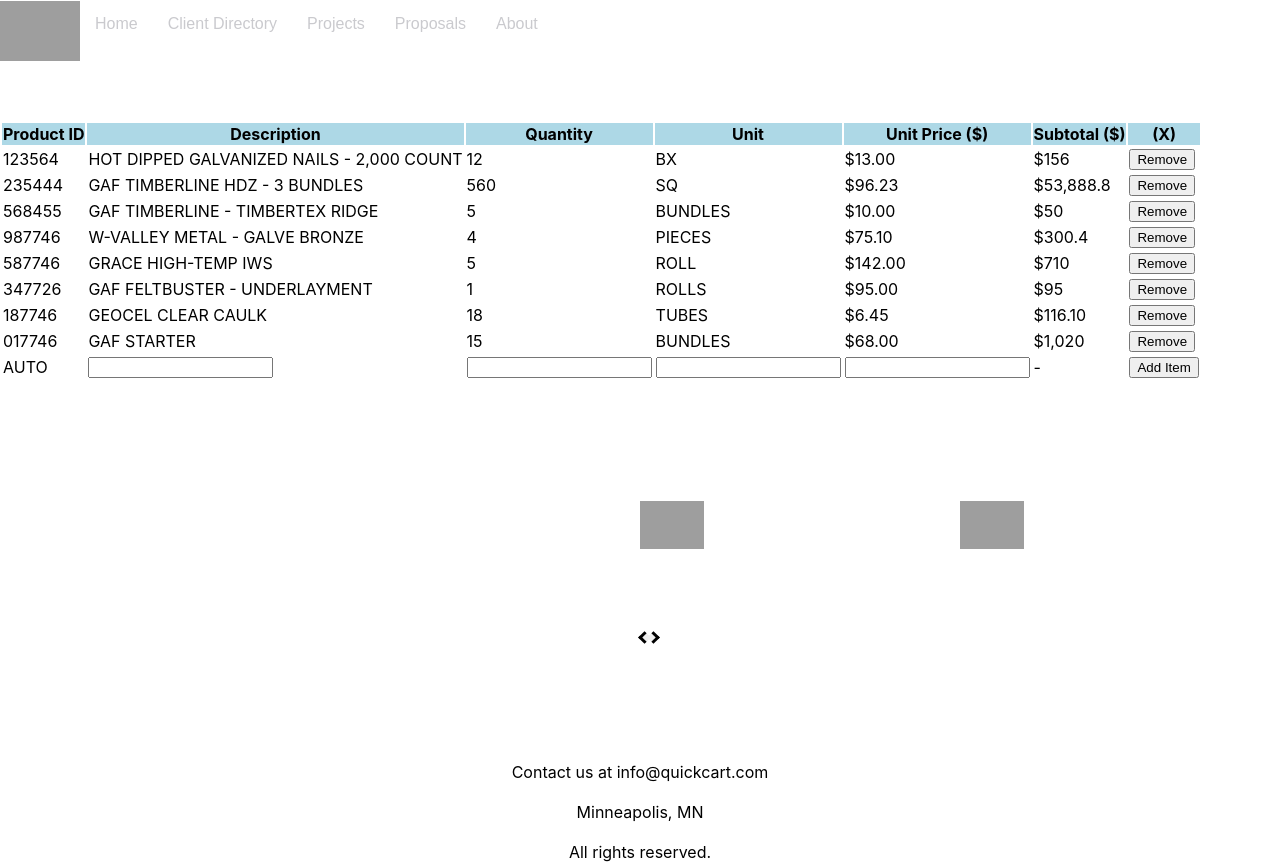
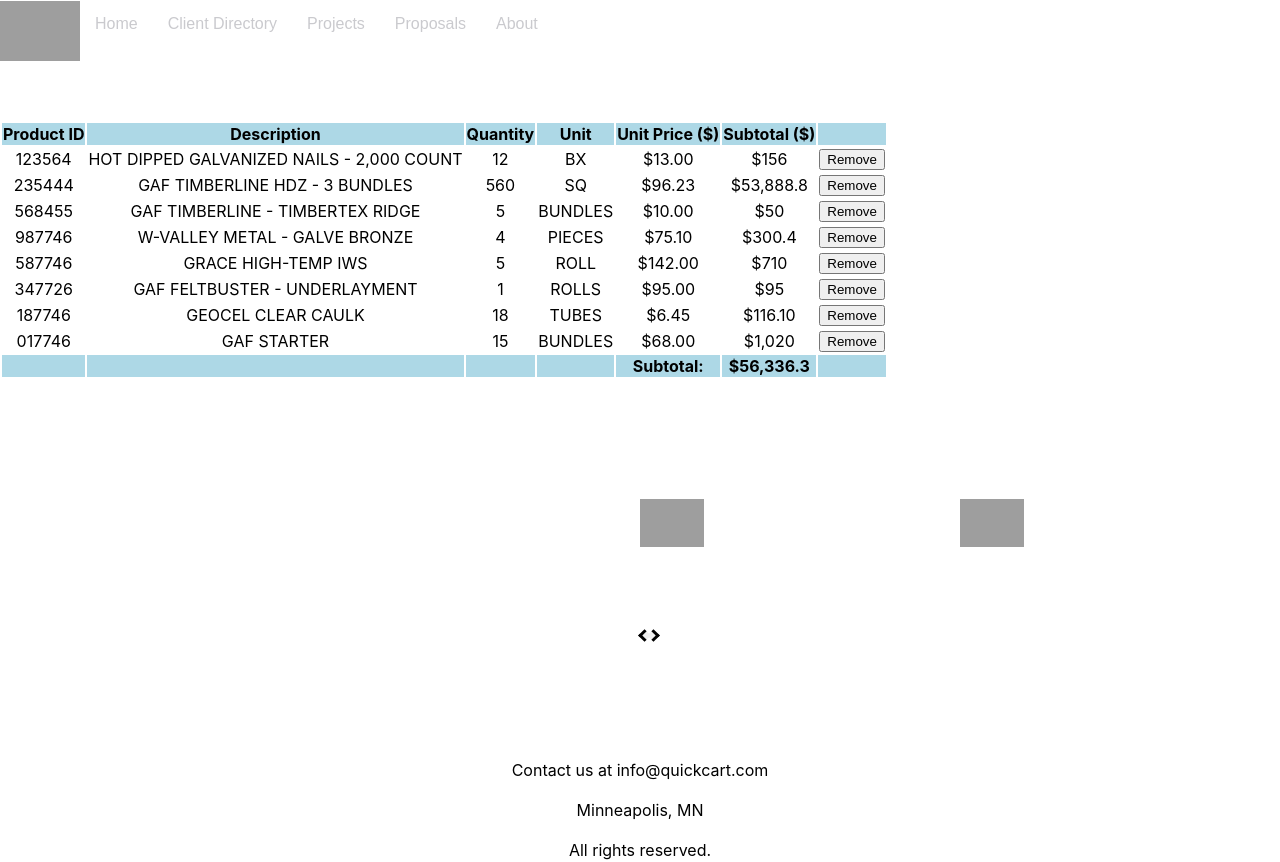
Before and after one commit to rmulrennan01/QuickCart, a React (Create React App) app: page / in a window 1280 px wide. Built offline with nearby package versions, Linux system fonts and the light colour scheme; grey boxes are pictures that could not be loaded.

Commit message:
added ability to remove line item from table

```diff
--- a/package.json
+++ b/package.json
@@ -7,7 +7,9 @@
     "@testing-library/react": "^11.2.7",
     "@testing-library/user-event": "^12.8.3",
     "react": "^17.0.2",
+    "react-currency-format": "^1.0.0",
     "react-dom": "^17.0.2",
+    "react-router-dom": "^5.2.0",
     "react-scripts": "4.0.3",
     "web-vitals": "^1.1.2"
   },
--- a/src/App.js
+++ b/src/App.js
@@ -1,6 +1,6 @@
 import logo from './logo.svg';
 import './App.css';
-import './LineItem.js';
+
 
 import {BrowserRouter as Router, Switch, Route, Link} from "react-router-dom";
 
--- a/src/LineItem.css
+++ /dev/null
@@ -1,70 +0,0 @@
-.lineItem__row{
-    display: flex;
-    flex-direction: row;
-
-    color: black;
-    background-color: white;
-    transition-duration: 0.4s; /* for hover*/
-    width: 50%;
-
-
-}
-
-.lineItem__row:hover{
-    color:white;
-    background-color: rgb(202, 202, 206);
-}
-
-.lineItem__desc{
-
-    border-style: solid;
-    border-color: grey;
-    border-width:1px;
-
-    width:20%;
-
-}
-
-.lineItem__qty{
-
-    border-style: solid;
-    border-color: grey;
-    border-width:1px;
-
-    width:20%;
-    left: 20%;
-}
-
-
-.lineItem__unit_price{
-
-    border-style: solid;
-    border-color: grey;
-    border-width:1px;
-
-    width:20%;
-    left: 40%;
-
-}
-
-
-.lineItem__rm{
-
-    border-style: solid;
-    border-color: grey;
-    border-width:1px;
-
-    width:20%;
-    left: 60%;
-}
-
-
-.lineItem__subtotal{
-
-    border-style: solid;
-    border-color: grey;
-    border-width:1px;
-
-    width:20%;
-    left: 80%;
-}
--- a/src/LineItem.js
+++ /dev/null
@@ -1,24 +0,0 @@
-import React from 'react';
-import CurrencyFormat from 'react-currency-format';
-import "./LineItem.css";
-
-
-function LineItem(props) {
-
-    return (
-        <div className="lineItem__row">
-            <div className="lineItem__desc"> {props.desc} </div>
-            <div className="lineItem__qty"> {props.qty} </div>
-            <div className="lineItem__unit_price">
-                {<CurrencyFormat value={props.unit_price} displayType={'text'} thousandSeparator={true} prefix={'$'} />}
-            </div>
-            <div className="lineItem__subtotal">
-                {<CurrencyFormat value={props.qty*props.unit_price} displayType={'text'} thousandSeparator={true} prefix={'$'} />}
-
-            </div>
-            <button className="lineItem__rm"> X </button>
-        </div>
-    )
-}
-
-export default LineItem
--- a/src/Table.js
+++ b/src/Table.js
@@ -3,12 +3,15 @@
 import { render } from 'react-dom';
 import TableContent from "./TableContent.js";
 import TableHead from "./TableHead.js";
+import TableFoot from "./TableFoot.js";
+
 
 function Table(props) {
 
     const [displayArray, setDisplayArray] = useState(props.items);
-    const [sortColumn, setSortColumn] = useState(0);
     const [ascendSort, setAscendSort] = useState(true);
+    const [runningSubtotal, setRunningSubtotal] = useState(0);
+    const [refresh, setRefresh] = useState(true);
     //var displayArray = props.items;
 
 
@@ -33,7 +36,18 @@
         n.subtotal = n.quantity*n.unit_price;
     }
 
+    const updateTotal = () => {
+        const newTotal = displayArray.reduce((total,currentVal) => total=total+currentVal.subtotal, 0);
+        setRunningSubtotal(newTotal);
+    }
 
+    const removeItem = (n) => {
+        const tempList = displayArray;
+        tempList.splice(n,1);
+        setDisplayArray(tempList);
+        setRefresh(!refresh); //only way to get dom to re-render by adding this prop alteration
+
+    }
 
 
 
@@ -41,17 +55,15 @@
         <div>
             <table>
                 <TableHead content={displayArray} tableSort={tableSort}/>
-                <TableContent content={displayArray} updateSubtotal={updateSubtotal}/>
+                <TableContent
+                    content={displayArray}
+                    updateSubtotal={updateSubtotal}
+                    updateTotal={updateTotal}
+                    removeItem={removeItem}
+                />
+                <TableFoot subtotal={runningSubtotal}/>
 
-                <tr>
-                    <td> AUTO </td>
-                    <td> <input></input> </td>
-                    <td id="table_input_qty"> <input></input> </td>
-                    <td> <input></input> </td>
-                    <td> <input></input> </td>
-                    <td> - </td>
-                    <td> <button onClick={() => alert('Added item')}> Add Item</button> </td>
-                </tr>
+
 
             </table>
 
--- a/src/TableContent.js
+++ b/src/TableContent.js
@@ -1,5 +1,5 @@
 import React, { useEffect, useState } from 'react';
-import "./TableHeader.css";
+import "./TableContent.css";
 import CurrencyFormat from 'react-currency-format';
 
 
@@ -7,13 +7,11 @@
     //const [displayList, setDisplayList] = useState(props.content);
    // const displayList = props.content;
 
-    const removeItem = () => {
-        alert("Item Removed from Table");
-    }
+
 
     const renderRows = (item) => {
         return(
-            <tr key={item.productID}>
+            <tr key={item.productID} className= "tableContent__row">
                 <td>{item.productID}</td>
                 <td>{item.description}</td>
                 <td>{item.quantity}</td>
@@ -26,7 +24,7 @@
                     <CurrencyFormat value={item.subtotal} displayType={'text'} thousandSeparator={true} prefix={'$'} decimalScale={2}/>
                 </td>
                 <td>
-                    <button onClick={removeItem}> Remove </button>
+                    <button onClick={() => removeRow(item)}> Remove </button>
                 </td>
 
             </tr>
@@ -35,11 +33,19 @@
 
     }
 
+    const removeRow = (n) => {
+        props.removeItem(props.content.indexOf(n));
+    }
+
 
 
     return (
 
-        <> {props.content.map(renderRows)} {props.content.map(props.updateSubtotal)} </>
+        <>
+            {props.content.map(renderRows)}
+            {props.content.map(props.updateSubtotal)}
+            {props.updateTotal()}
+        </>
 
 
     );
--- /dev/null
+++ b/src/TableFoot.js
@@ -0,0 +1,22 @@
+    import React from 'react';
+   // import "./TableFoot.css";
+   import CurrencyFormat from 'react-currency-format';
+
+
+    function TableFoot(props) {
+        return (
+            <tr >
+            <th className="table__header"> </th>
+            <th className="table__header"> </th>
+            <th className="table__header"> </th>
+            <th className="table__header"> </th>
+            <th className="table__header"> Subtotal:</th>
+            <th className="table__header">
+                <CurrencyFormat value={props.subtotal} displayType={'text'} thousandSeparator={true} prefix={'$'} decimalScale={2}/>
+            </th>
+            <th className="table__header"> </th>
+        </tr>
+        )
+    }
+
+    export default TableFoot
--- a/src/TableHead.js
+++ b/src/TableHead.js
@@ -16,7 +16,7 @@
             <th className="table__header" onClick={()=>update("unit_measure")}> Unit </th>
             <th className="table__header" onClick={()=>update("unit_price")}> Unit Price ($) </th>
             <th className="table__header" onClick={()=>update("subtotal")}> Subtotal ($) </th>
-        <th className="table__header"> (X) </th>
+            <th className="table__header">  </th>
         </tr>
     )
 
```
Also changed, not shown: src/TableHeader.js (deleted, +0 -16 lines), src/TableFoot.css (added), 1 other file (tests, documents, lock files or other folders). Lines whose indentation alone changed are shown as unchanged.
